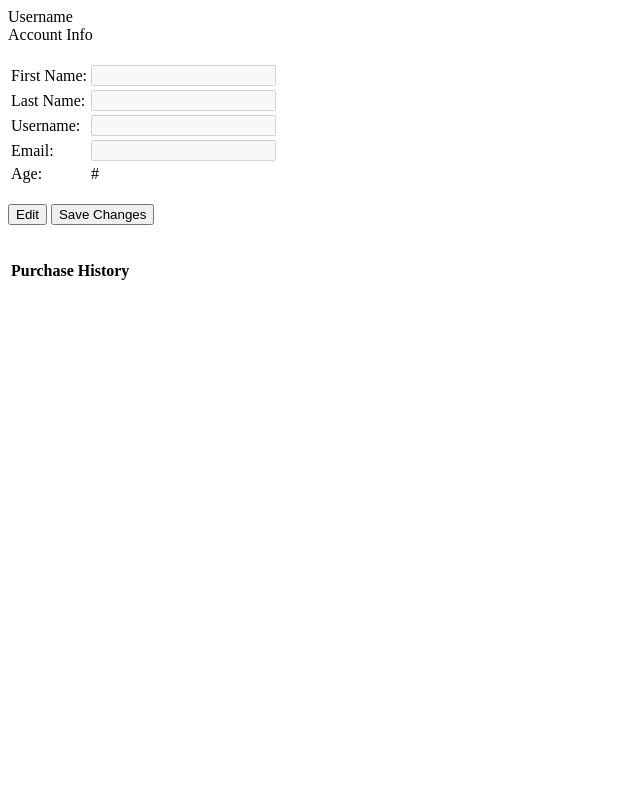
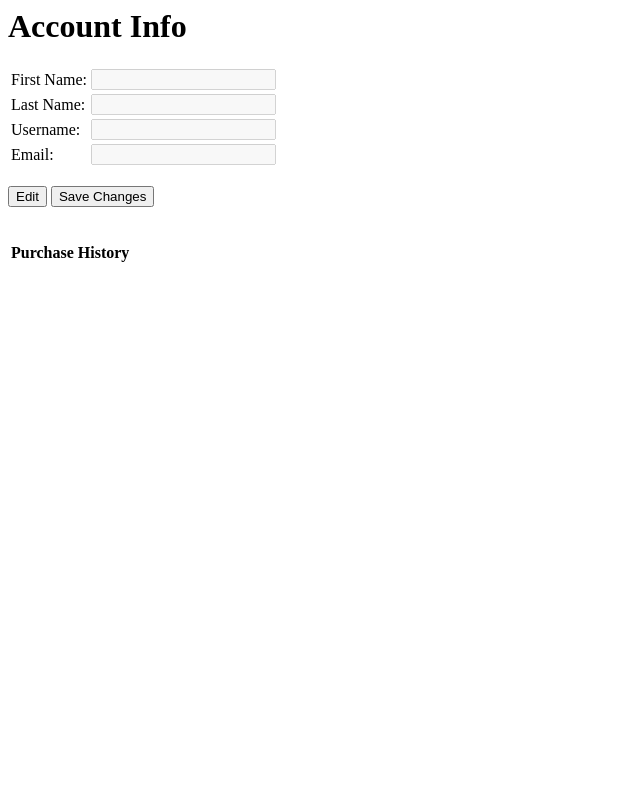
Before and after one commit to JMiller139/ForEachStore, a PHP site: page /Account.php in a window 1280 px wide. Shown: the whole page, without its empty margins (0-640 px from the left). Run offline with PHP 8.4, Linux system fonts and the light colour scheme; lists and menus that the app fills with data are empty.

Commit message:
CSS For Accounts

```diff
--- a/WebPages/PHP/Account.php
+++ b/WebPages/PHP/Account.php
@@ -3,53 +3,49 @@
 <head>
   <title>Account</title>
   <link rel="stylesheet" href="../CSS/Account.css">
+  <link rel="stylesheet" href="../CSS/Theme.css">
   <meta charset='utf-8'>
   <script src="https://ajax.googleapis.com/ajax/libs/jquery/3.3.1/jquery.min.js"></script>
 </head>
-<body onload="getUserInfo();DisableText();">
+<body class='fe-bg-color'>
 
   <!-- Account Page -->
   <div id='Header'>
-  <label for='username'>Username</label><br>
-  <label>Account Info</lable><br><br>
+  <!-- <h1>Username</h1> -->
+  <h1 class='fe-blue'>Account Info</h1>
   </div>
   <form>
   <table>
     <tr>
-      <td><label>First Name: </label></td>
-      <td><input type="text" id="fname" disabled></td>
+      <td><label class='field-label'>First Name: </label></td>
+      <td><input type="text" id="fname" class='field'></td>
     </tr>
     <tr>
-      <td><label>Last Name: </label></td>
-      <td><input type="text" id="lname" disabled></td>
+      <td><label class='field-label'>Last Name: </label></td>
+      <td><input type="text" id="lname" class='field'></td>
     </tr>
     <tr>
-      <td><label>Username: </label></td>
-      <td><input type="text" id="username" disabled></td>
+      <td><label class='field-label'>Username: </label></td>
+      <td><input type="text" id="username" class='field'></td>
     </tr>
     <tr>
-      <td><label>Email: </label></td>
-      <td><input type="text" id="email" disabled></td>
-    </tr>
-    <tr>
-      <td><label>Age: </label></td>
-      <td><label for='age'>#</lable></td>
+      <td><label class='field-label'>Email: </label></td>
+      <td><input type="text" id="email" class='field'></td>
     </tr>
   </table><br>
-  <input id='edit-button' type='button' value="Edit" onclick="EnableText()">
+  <input id='edit-button' type='button' value="Edit">
   <!-- <a href='./Home.php'><input id='save-button' type='button' value="Save Changes" onclick="DisableText()"></a><br><br> -->
-  <input id='save-button' type='button' value="Save Changes" onclick="DisableText();saveUserNames();"><br><br>
+  <input id='save-button' type='button' value="Save Changes" ><br><br> <!--onclick="DisableText();saveUserNames();" -->
   </form>
   <div id='result'></div>
   <table id='pHistory'>
     <tr>
-      <th>Purchase History</th>
+      <th class='fe-blue' id='purchase-hist-title'>Purchase History</th>
     </tr>
     <tr>
       <td></td>
     </tr>
   </table>
-
 
   <script>
     function EnableText() {
@@ -109,6 +105,25 @@
             }
           }
     }
+
+    $(document).ready(function(){
+      DisableText();
+    });
+
+    $('#edit-button').click(function(){
+      if( document.getElementById('fname').disabled){
+        document.getElementById('fname').disabled = false;
+        document.getElementById('lname').disabled = false;
+        document.getElementById('username').disabled = false;
+        document.getElementById('email').disabled = false;
+      }
+      else {
+        document.getElementById('fname').disabled = true;
+        document.getElementById('lname').disabled = true;
+        document.getElementById('username').disabled = true;
+        document.getElementById('email').disabled = true;
+      }
+    });
   </script>
 </body>
 </html>
```
Also changed, not shown: WebPages/CSS/Account.css (+10 -0 lines).
